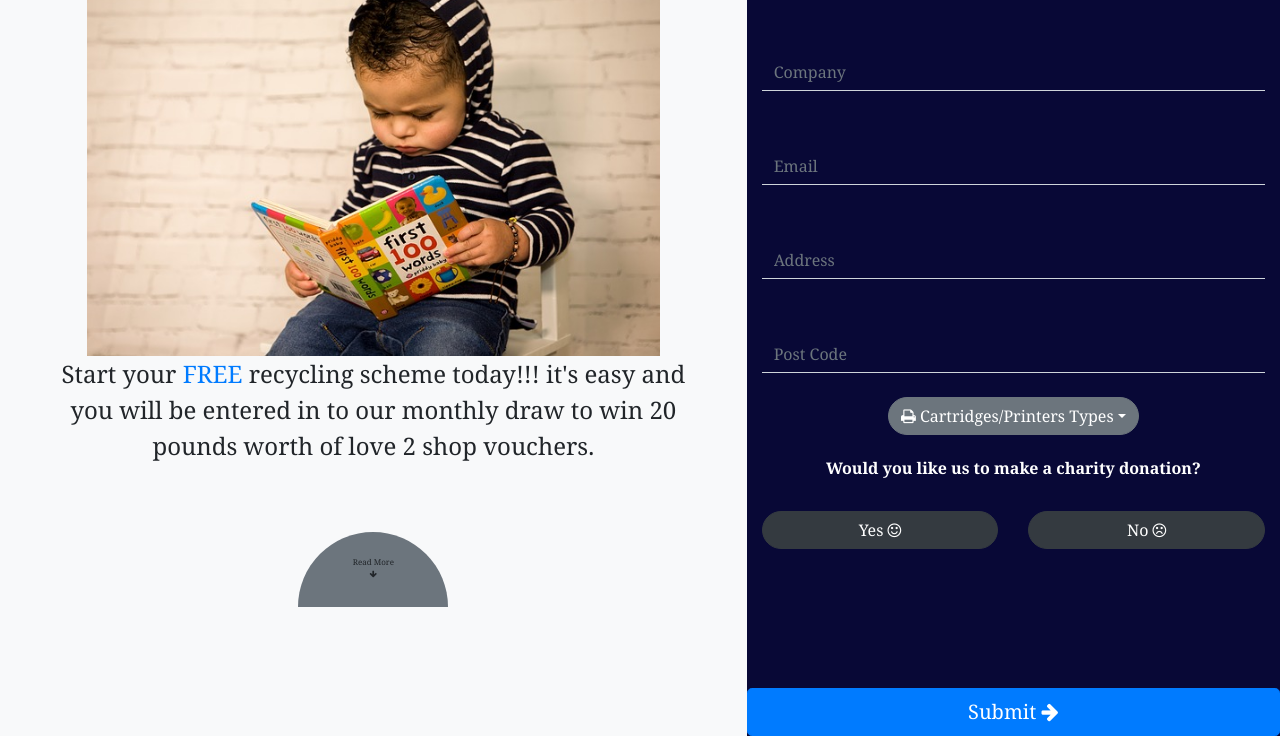
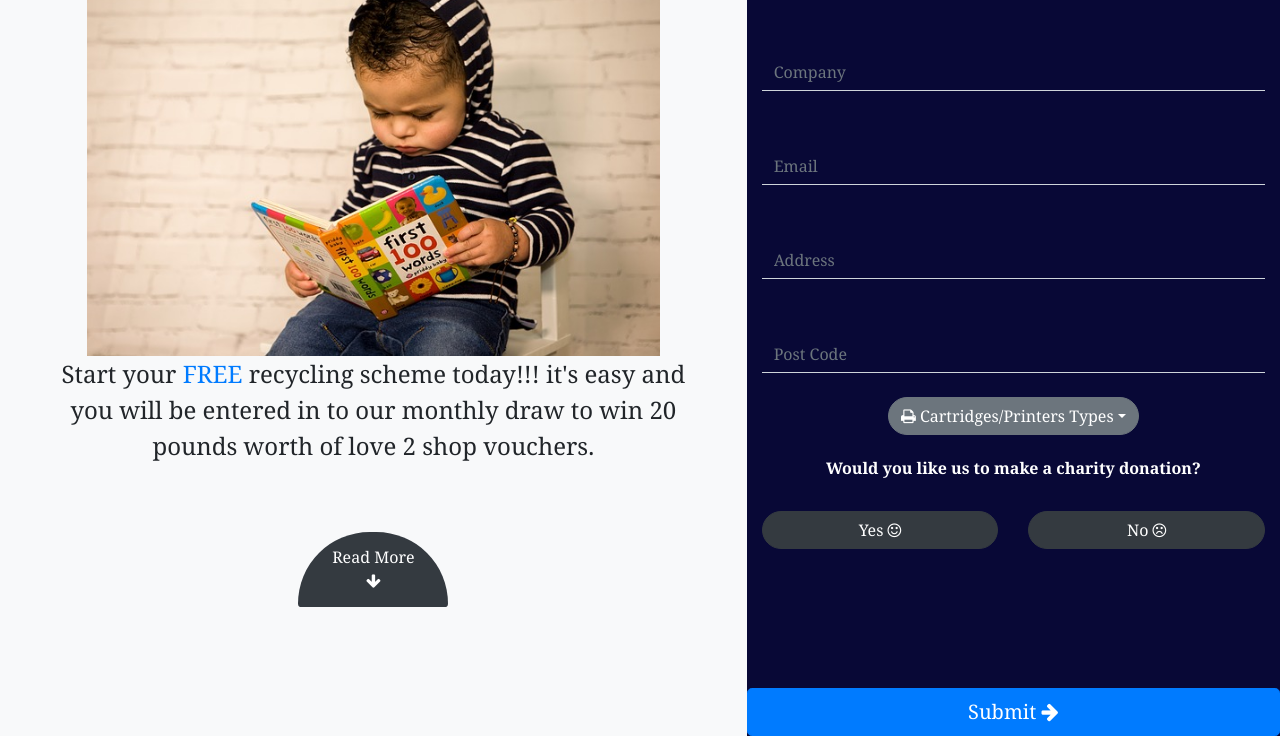
Before and after one commit to MayreeOsuyak/Task-4, a plain HTML site: page Index.html in a window 1280 px wide. Shown: the part 224-960 px from the top of the page. Drawn offline with nearby package versions, Linux system fonts and the light colour scheme.

Commit message:
third commit

```diff
--- a/Css/style.css
+++ b/Css/style.css
@@ -12,13 +12,15 @@
      font-size: 1.5rem;
      margin-bottom: 3rem;
  }
- .sphere{
+ .sphere button{
     height:75px;
     width:150px;
     margin:auto;
     border-top-right-radius: 85px;
     border-top-left-radius: 85px;
-    position:absolute;
+    position: relative;
+    border: 0;
+    top:20px;
 
  }
 
--- a/Index.html
+++ b/Index.html
@@ -21,10 +21,9 @@
                          you will be entered in to our monthly draw to win 20<br>
                          pounds worth of love 2 shop vouchers.
                        </div>
-                       <div class="sphere" style="font-size:0.5rem; position: relative; top: 20px;">
-                           <div class="bg-secondary sphere py-4">Read More<br>
-                             <i class="fa fa-arrow-down"></i>
-
+                       <div class="sphere" style="font-size:0.5rem;">
+                        <button type="button" class=" sphere btn btn-dark">Read More<br>
+                             <i class="fa fa-arrow-down"></i> </button>
                            </div>
                        </div>
 
```
